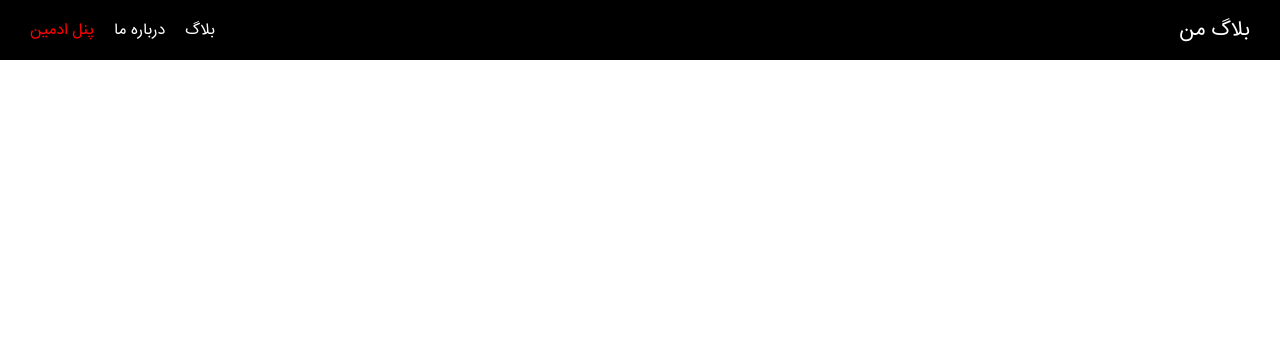
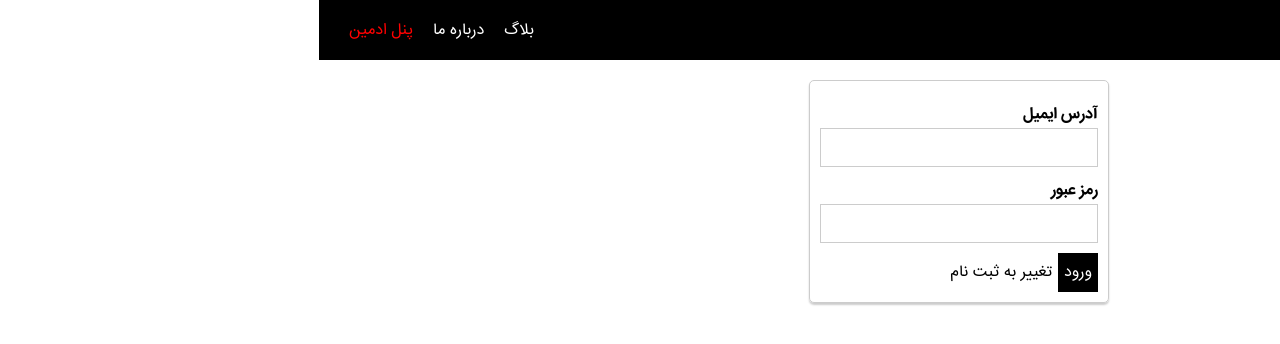
Before and after one commit to mistrs2p/renuxt, a Nuxt app: page /admin/auth in a window 1280 px wide. Shown: the top 344 px of the page. Built offline with nearby package versions, Linux system fonts and the light colour scheme.

Commit message:
Auth Page Completed

```diff
--- a/pages/admin/auth/index.vue
+++ b/pages/admin/auth/index.vue
@@ -1,13 +1,44 @@
 <template>
-
+  <div class="admin-auth-page">
+    <div class="auth-container">
+      <form>
+        <UIAppControlInput type="email">آدرس ایمیل</UIAppControlInput>
+        <UIAppControlInput type="password">رمز عبور</UIAppControlInput>
+        <UIAppButton type="submit">{{ isLogin ? 'ورود' : 'ثبت نام' }}</UIAppButton>
+        <UIAppButton
+          type="button"
+          btn-style="inverted"
+          style="margin-left: 10px"
+          @click="isLogin = !isLogin">تغییر به {{ isLogin ? 'ثبت نام' : 'ورود' }}</UIAppButton>
+      </form>
+    </div>
+  </div>
 </template>
 
 <script>
 export default {
-
+  name: 'AdminAuthPage',
+  // layout: 'admin',
+  data() {
+    return {
+      isLogin: true
+    }
+  }
 }
 </script>
 
-<style>
+<style scoped>
+.admin-auth-page {
+  padding: 20px;
+}
 
+.auth-container {
+  border: 1px solid #ccc;
+  border-radius: 5px;
+  box-shadow: 0 2px 2px #ccc;
+  width: 300px;
+  margin: auto;
+  padding: 10px;
+  box-sizing: border-box;
+}
 </style>
```
